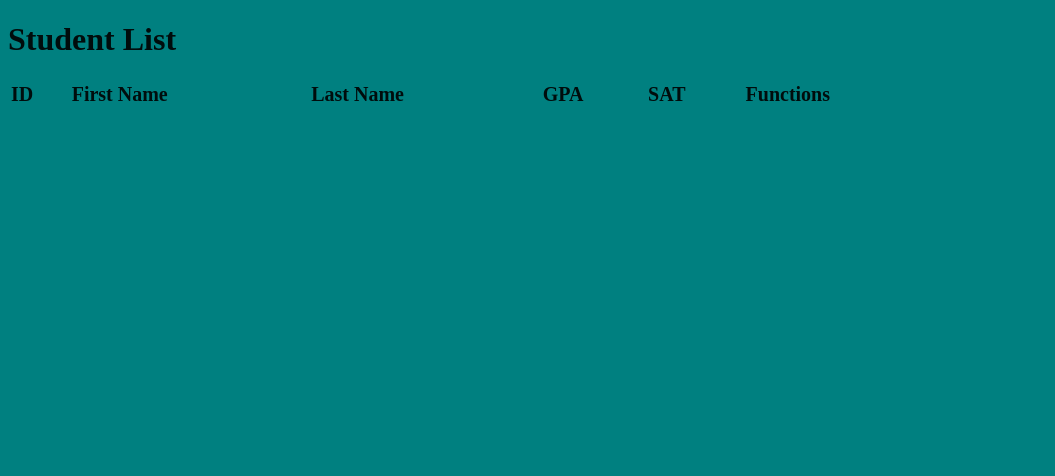
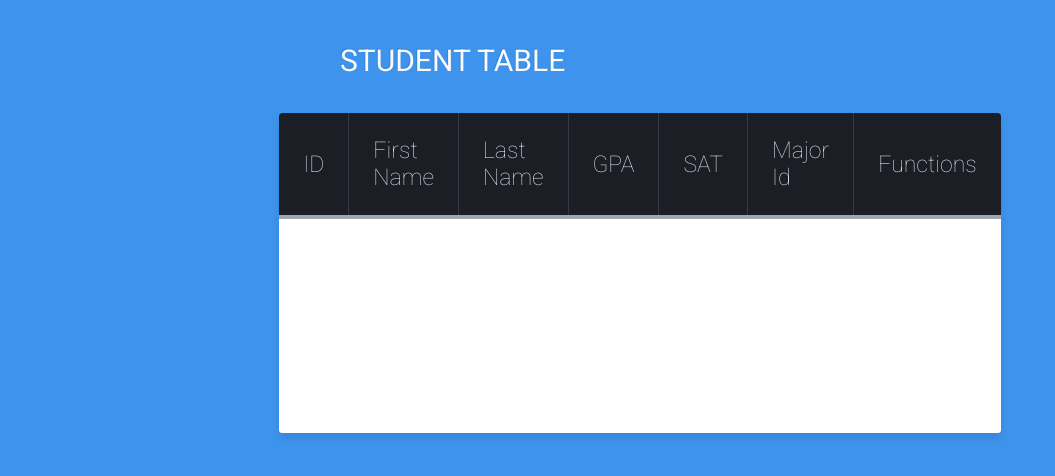
Before and after one commit to lslui1/Assignments, a plain HTML site: page Day35/frontend/hellowebapp test/studentlist test/studentlist.html in a window 1280 px wide. Shown: the whole page, without its empty margins (0-1055 px from the left). Drawn offline with nearby package versions, Linux system fonts and the light colour scheme; no server answers.

Commit message:
Added Day36 assignment

```diff
--- /dev/null
+++ b/Day35/frontend/hellowebapp test/studentlist test/css/studentlist.css
@@ -0,0 +1,144 @@
+@import url(http://fonts.googleapis.com/css?family=Roboto:400,500,700,300,100);
+
+body {
+  background-color: #3e94ec;
+  font-family: "Roboto", helvetica, arial, sans-serif;
+  font-size: 16px;
+  font-weight: 400;
+  text-rendering: optimizeLegibility;
+}
+
+div.table-title {
+   display: block;
+  margin: auto;
+  max-width: 600px;
+  padding:5px;
+  width: 100%;
+}
+
+.table-title h3 {
+   color: #fafafa;
+   font-size: 30px;
+   font-weight: 400;
+   font-style:normal;
+   font-family: "Roboto", helvetica, arial, sans-serif;
+   text-shadow: -1px -1px 1px rgba(0, 0, 0, 0.1);
+   text-transform:uppercase;
+}
+
+
+/*** Table Styles **/
+
+.table-fill {
+  background: white;
+  border-radius:3px;
+  border-collapse: collapse;
+  height: 320px;
+  margin: auto;
+  max-width: 600px;
+  padding:5px;
+  width: 100%;
+  box-shadow: 0 5px 10px rgba(0, 0, 0, 0.1);
+  animation: float 5s infinite;
+}
+
+th {
+  color:#D5DDE5;;
+  background:#1b1e24;
+  border-bottom:4px solid #9ea7af;
+  border-right: 1px solid #343a45;
+  font-size:23px;
+  font-weight: 100;
+  padding:24px;
+  text-align:left;
+  text-shadow: 0 1px 1px rgba(0, 0, 0, 0.1);
+  vertical-align:middle;
+}
+
+th:first-child {
+  border-top-left-radius:3px;
+}
+
+th:last-child {
+  border-top-right-radius:3px;
+  border-right:none;
+}
+
+tr {
+  border-top: 1px solid #C1C3D1;
+  border-bottom-: 1px solid #C1C3D1;
+  color:#666B85;
+  font-size:16px;
+  font-weight:normal;
+  text-shadow: 0 1px 1px rgba(256, 256, 256, 0.1);
+}
+
+tr:hover td {
+  background:#4E5066;
+  color:#FFFFFF;
+  border-top: 1px solid #22262e;
+  border-bottom: 1px solid #22262e;
+}
+
+tr:first-child {
+  border-top:none;
+}
+
+tr:last-child {
+  border-bottom:none;
+}
+
+tr:nth-child(odd) td {
+  background:#EBEBEB;
+}
+
+tr:nth-child(odd):hover td {
+  background:#4E5066;
+}
+
+tr:last-child td:first-child {
+  border-bottom-left-radius:3px;
+}
+
+tr:last-child td:last-child {
+  border-bottom-right-radius:3px;
+}
+
+td {
+  background:#FFFFFF;
+  padding:20px;
+  text-align:left;
+  vertical-align:middle;
+  font-weight:300;
+  font-size:18px;
+  text-shadow: -1px -1px 1px rgba(0, 0, 0, 0.1);
+  border-right: 1px solid #C1C3D1;
+}
+
+td:last-child {
+  border-right: 0px;
+}
+
+th.text-left {
+  text-align: left;
+}
+
+th.text-center {
+  text-align: center;
+}
+
+th.text-right {
+  text-align: right;
+}
+
+td.text-left {
+  text-align: left;
+}
+
+td.text-center {
+  text-align: center;
+}
+
+td.text-right {
+  text-align: right;
+}
--- a/Day35/frontend/hellowebapp test/studentlist test/js/students.js
+++ b/Day35/frontend/hellowebapp test/studentlist test/js/students.js
@@ -5,12 +5,13 @@ $(document).ready(function() {
 
     	for (var i=0; i < data.length; i++) {
 
-    		var item0 = $("<td>" + data[i].id + "</td>");
-			var item1 = $("<td>" + data[i].first_name + "</td>");
-	   		var item2 = $("<td>" + data[i].last_name + "</td>");
-	   		var item3 = $("<td>" + data[i].sat + "</td>");
-	   		var item4 = $("<td>" + data[i].gpa + "</td>");
-			var item5 = ("<td> <button> Delete </button> <button class = modify-button> Update </button></td>");
+    		var item0 = $("<td class='text-left'>" + data[i].id + "</td>");
+			var item1 = $("<td class='text-left'>" + data[i].first_name + "</td>");
+	   		var item2 = $("<td class='text-left'>" + data[i].last_name + "</td>");
+	   		var item3 = $("<td class='text-left'>" + data[i].sat + "</td>");
+	   		var item4 = $("<td class='text-left'>" + data[i].gpa + "</td>");
+			var item5 = $("<td class='text-left'>" + data[i].major_id + "</td>")
+			var item6 = $("<td class='text-left'> <button> Delete </button> <button class = modify-button> Update </button></td>");
 
 	   		var tr = $("<tr></tr>");
 	   		tr.append( item0 );
@@ -19,6 +20,7 @@ $(document).ready(function() {
 	   		tr.append( item3 );
 	   		tr.append( item4 );
 			tr.append( item5 );
+			tr.append( item6 );
 
    			$("#studentTable").append( tr );
    		}
--- a/Day35/frontend/hellowebapp test/studentlist test/studentlist.css
+++ /dev/null
@@ -1,23 +0,0 @@
-@CHARSET "ISO-8859-1";
-
-html {
-  background: teal;
-  -webkit-background-size: cover;
-  -moz-background-size: cover;
-  -o-background-size: cover;
-  background-size: cover;
-  position: relative;
-  min-height: 100%;
-}
-body {
-	opacity:0.9;
-	margin-bottom: 60px;
-}
-h3 {
-	text-align: left;
-}
-#studentTable {
-	text-align: left;
-		font-size: 20px;
-	font-weight: bold;
-}
--- a/Day35/frontend/hellowebapp test/studentlist test/studentlist.html
+++ b/Day35/frontend/hellowebapp test/studentlist test/studentlist.html
@@ -3,23 +3,30 @@
 <html lang="en">
 <head>
   <meta charset="utf-8" />
-  <link rel="stylesheet" type="text/css" href="./studentlist.css" />
+  <link rel="stylesheet" type="text/css" href="./css/studentlist.css" />
   <title>Student List</title>
   <script src="https://code.jquery.com/jquery-3.1.0.min.js"></script>
   <script src="./js/students.js"></script>
 </head>
 
 <body>
-	<h1>Student List</h1>
-	<table id="studentTable" style="width:75%">
-  		<tr id="studentHeader">
-  			<th>ID</th>
-    		<th>First Name</th>
-    		<th>Last Name</th>
-    		<th>GPA</th>
-    		<th>SAT</th>
-			<th>Functions</th>
-    		</tr>
+<div class="table-title">
+<h3>Student Table</h3>
+</div>
+	<table id="studentTable" class="table-fill" style="width:75%">
+		<thead>
+  		<tr id="studentHeader" class="text-left">
+  			<th class="text-left">ID</th>
+    		<th class="text-left">First Name</th>
+    		<th class="text-left">Last Name</th>
+    		<th class="text-left">GPA</th>
+    		<th class="text-left">SAT</th>
+			<th class="text-left">Major Id</th>
+			<th class="text-left">Functions</th>
+    	</tr>
+		</thead>
+		<tbody class="table-hover">
+		</tbody>
 	</table>
 
 </body>
--- /dev/null
+++ b/Day36/css/studentlist.css
@@ -0,0 +1,144 @@
+@import url(http://fonts.googleapis.com/css?family=Roboto:400,500,700,300,100);
+
+body {
+  background-color: #3e94ec;
+  font-family: "Roboto", helvetica, arial, sans-serif;
+  font-size: 16px;
+  font-weight: 400;
+  text-rendering: optimizeLegibility;
+}
+
+div.table-title {
+   display: block;
+  margin: auto;
+  max-width: 600px;
+  padding:5px;
+  width: 100%;
+}
+
+.table-title h3 {
+   color: #fafafa;
+   font-size: 30px;
+   font-weight: 400;
+   font-style:normal;
+   font-family: "Roboto", helvetica, arial, sans-serif;
+   text-shadow: -1px -1px 1px rgba(0, 0, 0, 0.1);
+   text-transform:uppercase;
+}
+
+
+/*** Table Styles **/
+
+.table-fill {
+  background: white;
+  border-radius:3px;
+  border-collapse: collapse;
+  height: 320px;
+  margin: auto;
+  max-width: 600px;
+  padding:5px;
+  width: 100%;
+  box-shadow: 0 5px 10px rgba(0, 0, 0, 0.1);
+  animation: float 5s infinite;
+}
+
+th {
+  color:#D5DDE5;;
+  background:#1b1e24;
+  border-bottom:4px solid #9ea7af;
+  border-right: 1px solid #343a45;
+  font-size:23px;
+  font-weight: 100;
+  padding:24px;
+  text-align:left;
+  text-shadow: 0 1px 1px rgba(0, 0, 0, 0.1);
+  vertical-align:middle;
+}
+
+th:first-child {
+  border-top-left-radius:3px;
+}
+
+th:last-child {
+  border-top-right-radius:3px;
+  border-right:none;
+}
+
+tr {
+  border-top: 1px solid #C1C3D1;
+  border-bottom-: 1px solid #C1C3D1;
+  color:#666B85;
+  font-size:16px;
+  font-weight:normal;
+  text-shadow: 0 1px 1px rgba(256, 256, 256, 0.1);
+}
+
+tr:hover td {
+  background:#4E5066;
+  color:#FFFFFF;
+  border-top: 1px solid #22262e;
+  border-bottom: 1px solid #22262e;
+}
+
+tr:first-child {
+  border-top:none;
+}
+
+tr:last-child {
+  border-bottom:none;
+}
+
+tr:nth-child(odd) td {
+  background:#EBEBEB;
+}
+
+tr:nth-child(odd):hover td {
+  background:#4E5066;
+}
+
+tr:last-child td:first-child {
+  border-bottom-left-radius:3px;
+}
+
+tr:last-child td:last-child {
+  border-bottom-right-radius:3px;
+}
+
+td {
+  background:#FFFFFF;
+  padding:20px;
+  text-align:left;
+  vertical-align:middle;
+  font-weight:300;
+  font-size:18px;
+  text-shadow: -1px -1px 1px rgba(0, 0, 0, 0.1);
+  border-right: 1px solid #C1C3D1;
+}
+
+td:last-child {
+  border-right: 0px;
+}
+
+th.text-left {
+  text-align: left;
+}
+
+th.text-center {
+  text-align: center;
+}
+
+th.text-right {
+  text-align: right;
+}
+
+td.text-left {
+  text-align: left;
+}
+
+td.text-center {
+  text-align: center;
+}
+
+td.text-right {
+  text-align: right;
+}
```
Also changed, not shown: Day36/js/students.js (added, +57 -0 lines), Day36/studentlist.html (added, +48 -0 lines).
